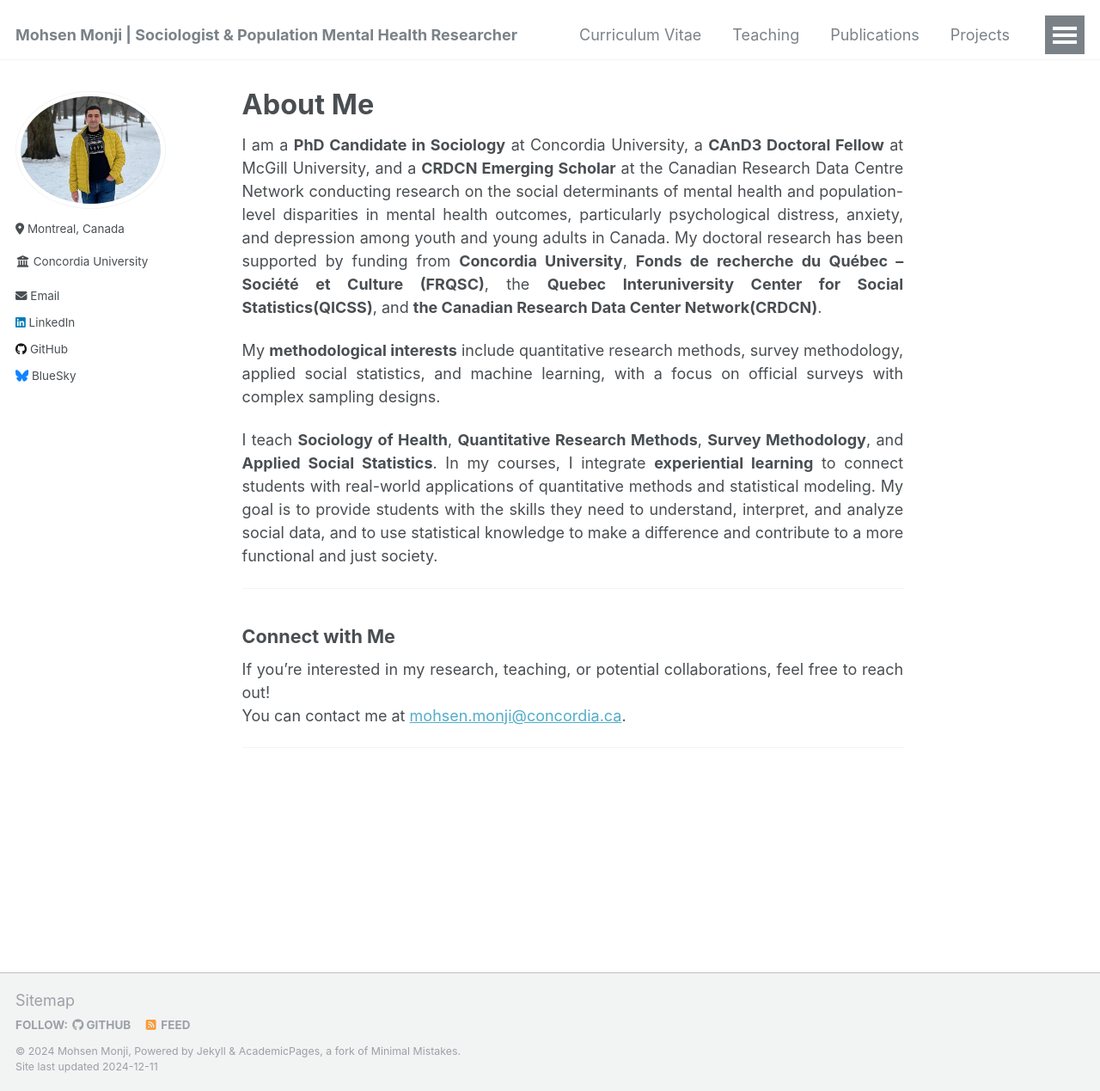
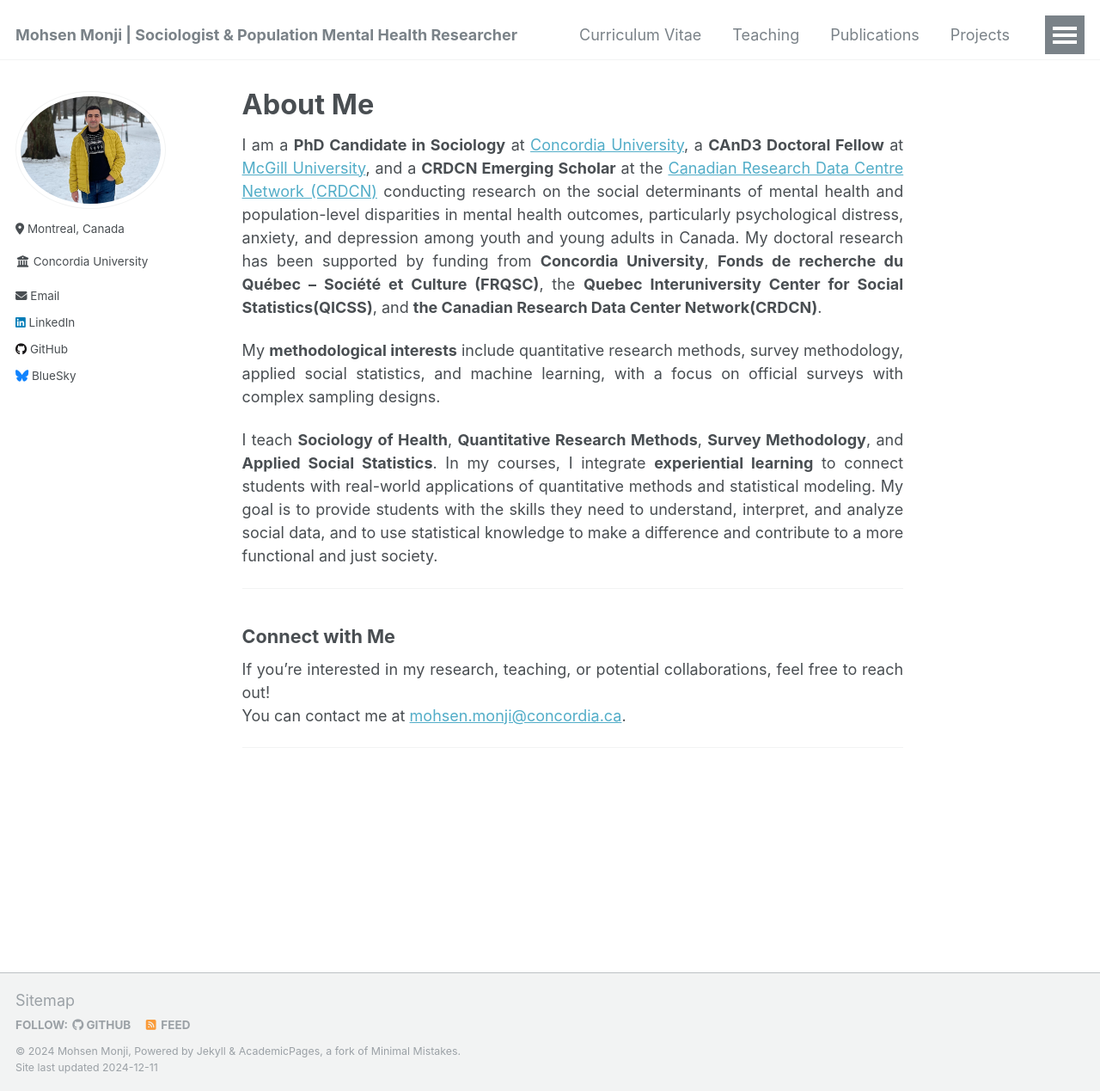
Before and after one commit to Mohsnmonji/mohsnmonji.github.io, a Jekyll site: the page built from _pages/about.md, in a window 1280 px wide and 1269 px high. Shown: the whole window at 86% size. Built offline with Jekyll 4.4.1, drawn with Linux system fonts in a browser that asks for light colours.

Commit message:
Update about.md

```diff
--- a/_pages/about.md
+++ b/_pages/about.md
@@ -10,7 +10,7 @@ redirect_from:
 ---
 
 
-I am a **PhD Candidate in Sociology** at Concordia University, a **CAnD3 Doctoral Fellow** at McGill University, and a **CRDCN Emerging Scholar** at the Canadian Research Data Centre Network conducting research on the social determinants of mental health and population-level disparities in mental health outcomes, particularly psychological distress, anxiety, and depression among youth and young adults in Canada. My doctoral research has been supported by funding from **Concordia University**, **Fonds de recherche du Québec – Société et Culture (FRQSC)**, the **Quebec Interuniversity Center for Social Statistics(QICSS)**, and **the Canadian Research Data Center Network(CRDCN)**.
+I am a **PhD Candidate in Sociology** at [Concordia University](https://www.concordia.ca/artsci/sociology-anthropology.html), a **CAnD3 Doctoral Fellow** at [McGill University](https://www.mcgill.ca/cand3/our-people/fellows-2024-25), and a **CRDCN Emerging Scholar** at the [Canadian Research Data Centre Network (CRDCN)](https://crdcn.ca) conducting research on the social determinants of mental health and population-level disparities in mental health outcomes, particularly psychological distress, anxiety, and depression among youth and young adults in Canada. My doctoral research has been supported by funding from **Concordia University**, **Fonds de recherche du Québec – Société et Culture (FRQSC)**, the **Quebec Interuniversity Center for Social Statistics(QICSS)**, and **the Canadian Research Data Center Network(CRDCN)**.
 
 My **methodological interests** include quantitative research methods, survey methodology, applied social statistics, and machine learning, with a focus on official surveys with complex sampling designs.
 
```
